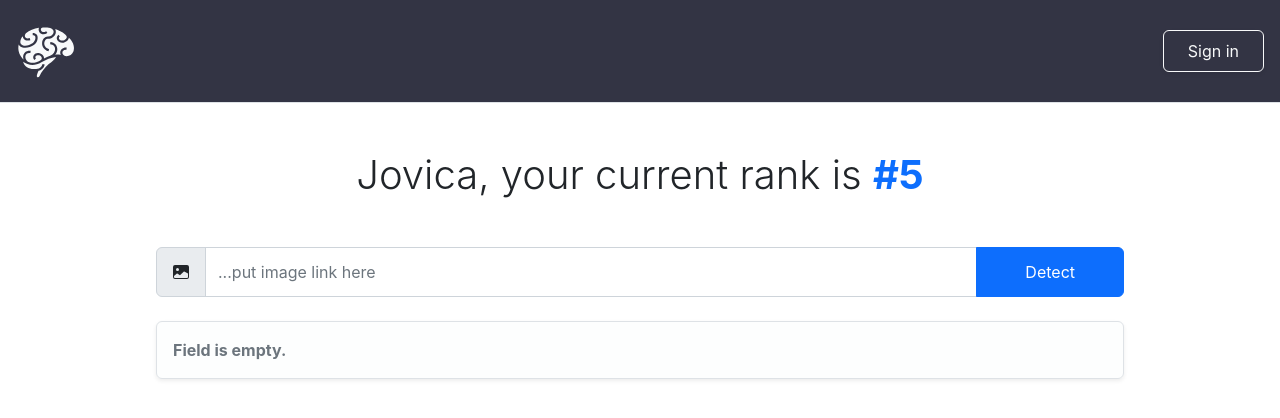
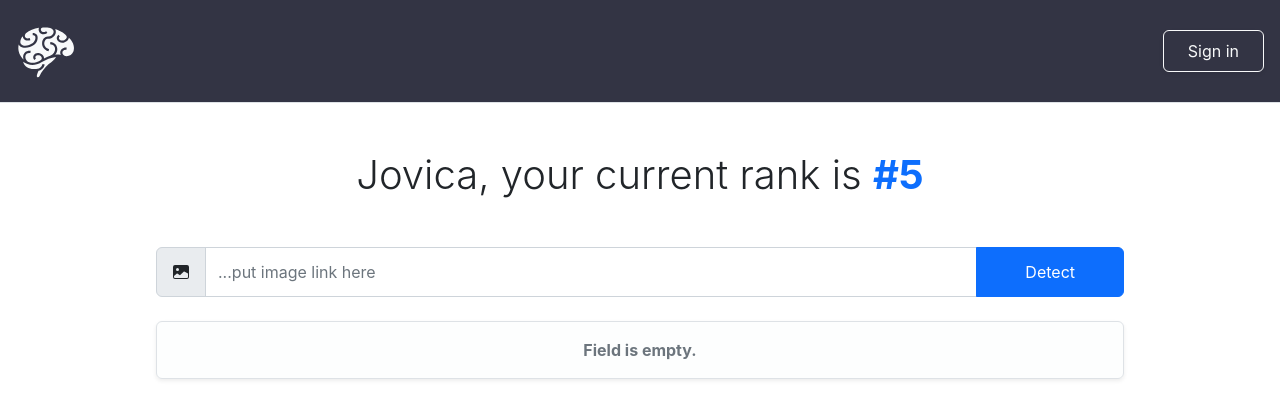
Before and after one commit to 3dgenerik/face-detection-2023.github.io, a React (Create React App) app: page / in a window 1280 px wide. Shown: the top 418 px of the page. Built offline with nearby package versions, Linux system fonts and the light colour scheme.

Commit message:
change readme file

```diff
--- a/src/features/imageAndInfoHandler/ImageAndInfoHandler.tsx
+++ b/src/features/imageAndInfoHandler/ImageAndInfoHandler.tsx
@@ -22,15 +22,15 @@ export const ImageAndInfoHandler: React.FC<IImageAndInfoHandler> = ({url}) => {
     console.log(regions)
 
     return (
-            <div className = {`${imgLoadingError ? 'bg-danger border-danger' : 'bg-light'} bg-opacity-25 p-3 mt-4 shadow-sm border rounded-2`}>
+            <div className = {`${imgLoadingError ? 'bg-danger border-danger' : 'bg-light'} d-flex justify-content-center align-items-center bg-opacity-25 p-3 mt-4 shadow-sm border rounded-2`}>
                 {
                     url
                         ?
-                        !imgLoadingError
+                        !imgLoadingError || error
                             ?
                             isLoaded
                                 ?
-                                <p>...loading</p>
+                                <div className='display-5 text-primary'>...finding region</div>
                                 :
                                 <img
                                     className='w-100'
--- a/src/saga/saga.ts
+++ b/src/saga/saga.ts
@@ -16,7 +16,6 @@ interface IResponseGenerator {
 
 
 const fetchData = (url:string, image_url:string) => {
-
     const bodyData = {
         user_app_id: {
             user_id: constants.USER_ID,
@@ -39,7 +38,6 @@ const fetchData = (url:string, image_url:string) => {
             Authorization: 'Key ' + constants.PAT
         },
     })
-
 }
 
 function* workedGetFaceDetectionRegions(action: {type: string, payload: string}){
```
Also changed, not shown: 1 other file (tests, documents, lock files or other folders).
